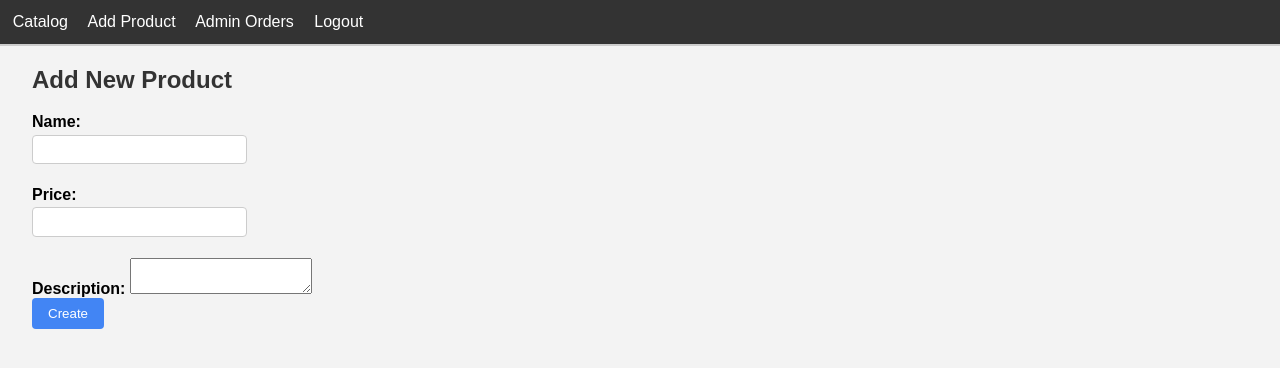
After one commit to nikitosoleil/test, a Django app: page /add_product/ in a window 1280 px wide. The commit adds this page. Shown: the top 368 px of the page. Run offline with Django 4.2, Linux system fonts and the light colour scheme; a user stored in the database is signed in.

Commit message:
Add / delete product

```diff
--- /dev/null
+++ b/store/templates/store/add_product.html
@@ -0,0 +1,17 @@
+{% extends 'store/base.html' %}
+{% block content %}
+    <h2>Add New Product</h2>
+    <form method="POST">
+        {% csrf_token %}
+        <label>Name:</label>
+        <input type="text" name="name">
+        <br>
+        <label>Price:</label>
+        <input type="number" step="0.01" name="price">
+        <br>
+        <label>Description:</label>
+        <textarea name="description"></textarea>
+        <br>
+        <button type="submit">Create</button>
+    </form>
+{% endblock %}
--- a/store/templates/store/base.html
+++ b/store/templates/store/base.html
@@ -16,13 +16,16 @@
         {% if not user.is_superuser %}
             <a href="{% url 'my_orders' %}">My Orders</a>
         {% endif %}
+        {% if user.is_superuser %}
+            <a href="{% url 'add_product' %}">Add Product</a>
+        {% endif %}
+        {% if user.is_superuser %}
+            <a href="{% url 'admin_orders' %}">Admin Orders</a>
+        {% endif %}
         <a href="{% url 'logout' %}">Logout</a>
     {% else %}
         <a href="{% url 'login' %}">Login</a>
         <a href="{% url 'register' %}">Register</a>
-    {% endif %}
-    {% if user.is_superuser %}
-        <a href="{% url 'admin_orders' %}">Admin Orders</a>
     {% endif %}
 </nav>
 <hr>
--- a/store/urls.py
+++ b/store/urls.py
@@ -1,8 +1,9 @@
 from django.shortcuts import redirect
 from django.urls import path
 
-from .views import (add_to_cart, admin_orders, cart_checkout, cart_detail, catalog, create_order, my_orders,
-                    product_detail, register, remove_from_cart, update_order, user_login, user_logout)
+from .views import (add_product, add_to_cart, admin_orders, admin_products, cart_checkout, cart_detail, catalog,
+                    create_order, delete_product, my_orders, product_detail, register, remove_from_cart, update_order,
+                    user_login, user_logout)
 
 urlpatterns = [
     path('', lambda request: redirect('login')),
@@ -19,4 +20,7 @@ urlpatterns = [
     path('cart/add/<int:pk>/', add_to_cart, name='add_to_cart'),
     path('cart/remove/<int:item_id>/', remove_from_cart, name='remove_from_cart'),
     path('cart/checkout/', cart_checkout, name='cart_checkout'),
+    path('admin_products/', admin_products, name='admin_products'),
+    path('add_product/', add_product, name='add_product'),
+    path('delete_product/<int:product_id>/', delete_product, name='delete_product'),
 ]
--- a/store/views.py
+++ b/store/views.py
@@ -1,112 +1,164 @@
-from django.shortcuts import render, redirect, get_object_or_404
 from django.contrib.auth import authenticate, login, logout
+from django.contrib.auth.decorators import login_required, user_passes_test
 from django.contrib.auth.models import User
-from django.contrib.auth.decorators import login_required, user_passes_test
-from .models import FoodProduct, Order, OrderItem, Cart, CartItem
+from django.shortcuts import get_object_or_404, redirect, render
+
+from .models import Cart, CartItem, Order, OrderItem
+from .models import FoodProduct
+
 
 def register(request):
-    if request.method=='POST':
-        u=request.POST['username']
-        p=request.POST['password']
-        User.objects.create_user(username=u,password=p)
+    if request.method == 'POST':
+        u = request.POST['username']
+        p = request.POST['password']
+        User.objects.create_user(username=u, password=p)
         return redirect('login')
-    return render(request,'store/register.html')
+    return render(request, 'store/register.html')
+
 
 def user_login(request):
-    if request.method=='POST':
-        u=request.POST['username']
-        p=request.POST['password']
-        user=authenticate(request,username=u,password=p)
+    if request.method == 'POST':
+        u = request.POST['username']
+        p = request.POST['password']
+        user = authenticate(request, username=u, password=p)
         if user:
-            login(request,user)
+            login(request, user)
             return redirect('catalog')
-    return render(request,'store/login.html')
+    return render(request, 'store/login.html')
+
 
 def user_logout(request):
     logout(request)
     return redirect('login')
 
-@login_required
-def catalog(request):
-    products=FoodProduct.objects.all()
-    return render(request,'store/catalog.html',{'products':products})
-
-@login_required
-def product_detail(request,pk):
-    product=get_object_or_404(FoodProduct,pk=pk)
-    return render(request,'store/product_detail.html',{'product':product})
-
-@login_required
-def create_order(request,pk):
-    product=get_object_or_404(FoodProduct,pk=pk)
-    if request.method=='POST':
-        qty=int(request.POST['qty'])
-        o=Order.objects.create(user=request.user)
-        OrderItem.objects.create(order=o,product=product,quantity=qty,price=product.price*qty)
-        return redirect('my_orders')
-    return render(request,'store/create_order.html',{'product':product})
-
-@login_required
-def my_orders(request):
-    orders=Order.objects.filter(user=request.user)
-    return render(request,'store/my_orders.html',{'orders':orders})
 
 def is_admin(user):
     return user.is_superuser
 
+
+@login_required
+@user_passes_test(is_admin)
+def admin_products(request):
+    products = FoodProduct.objects.all()
+    return render(request, 'store/admin_products.html', {'products': products})
+
+
+@login_required
+@user_passes_test(is_admin)
+def add_product(request):
+    if request.method == 'POST':
+        name = request.POST.get('name')
+        price = request.POST.get('price')
+        description = request.POST.get('description')
+        if name and price:
+            FoodProduct.objects.create(
+                name=name,
+                price=price,
+                description=description
+            )
+        return redirect('admin_products')
+    return render(request, 'store/add_product.html')
+
+
+@login_required
+@user_passes_test(is_admin)
+def delete_product(request, product_id):
+    product = get_object_or_404(FoodProduct, id=product_id)
+    product.delete()
+    return redirect('admin_products')
+
+
+@login_required
+def catalog(request):
+    products = FoodProduct.objects.all()
+    return render(request, 'store/catalog.html', {'products': products})
+
+
+@login_required
+def product_detail(request, pk):
+    product = get_object_or_404(FoodProduct, pk=pk)
+    return render(request, 'store/product_detail.html', {'product': product})
+
+
+@login_required
+def create_order(request, pk):
+    product = get_object_or_404(FoodProduct, pk=pk)
+    if request.method == 'POST':
+        qty = int(request.POST['qty'])
+        o = Order.objects.create(user=request.user)
+        OrderItem.objects.create(order=o, product=product, quantity=qty, price=product.price * qty)
+        return redirect('my_orders')
+    return render(request, 'store/create_order.html', {'product': product})
+
+
+@login_required
+def my_orders(request):
+    orders = Order.objects.filter(user=request.user)
+    return render(request, 'store/my_orders.html', {'orders': orders})
+
+
+def is_admin(user):
+    return user.is_superuser
+
+
 @login_required
 @user_passes_test(is_admin)
 def admin_orders(request):
-    orders=Order.objects.all()
-    return render(request,'store/admin_orders.html',{'orders':orders})
+    orders = Order.objects.all()
+    return render(request, 'store/admin_orders.html', {'orders': orders})
+
 
 @login_required
 @user_passes_test(is_admin)
-def update_order(request,order_id):
-    o=get_object_or_404(Order,pk=order_id)
-    if request.method=='POST':
-        o.status=request.POST['status']
+def update_order(request, order_id):
+    o = get_object_or_404(Order, pk=order_id)
+    if request.method == 'POST':
+        o.status = request.POST['status']
         o.save()
         return redirect('admin_orders')
-    return render(request,'store/update_order.html',{'order':o})
+    return render(request, 'store/update_order.html', {'order': o})
+
 
 @login_required
-def add_to_cart(request,pk):
-    product=get_object_or_404(FoodProduct,pk=pk)
-    cart,created=Cart.objects.get_or_create(user=request.user)
-    if request.method=='POST':
-        qty=int(request.POST.get('qty',1))
-        item,created_item=CartItem.objects.get_or_create(cart=cart,product=product)
+def add_to_cart(request, pk):
+    product = get_object_or_404(FoodProduct, pk=pk)
+    cart, created = Cart.objects.get_or_create(user=request.user)
+    if request.method == 'POST':
+        qty = int(request.POST.get('qty', 1))
+        item, created_item = CartItem.objects.get_or_create(cart=cart, product=product)
         if not created_item:
-            item.quantity+=qty
+            item.quantity += qty
         else:
-            item.quantity=qty
+            item.quantity = qty
         item.save()
         return redirect('cart_detail')
     return redirect('catalog')
 
+
 @login_required
 def cart_detail(request):
-    cart,created=Cart.objects.get_or_create(user=request.user)
-    return render(request,'store/cart.html',{'cart':cart})
+    cart, created = Cart.objects.get_or_create(user=request.user)
+    return render(request, 'store/cart.html', {'cart': cart})
+
 
 @login_required
-def remove_from_cart(request,item_id):
-    item=get_object_or_404(CartItem,pk=item_id,cart__user=request.user)
+def remove_from_cart(request, item_id):
+    item = get_object_or_404(CartItem, pk=item_id, cart__user=request.user)
     item.delete()
     return redirect('cart_detail')
 
+
 @login_required
 def cart_checkout(request):
-    cart,created=Cart.objects.get_or_create(user=request.user)
+    cart, created = Cart.objects.get_or_create(user=request.user)
     if cart.items.exists():
-        o=Order.objects.create(user=request.user)
+        o = Order.objects.create(user=request.user)
         for ci in cart.items.all():
             OrderItem.objects.create(
                 order=o,
                 product=ci.product,
                 quantity=ci.quantity,
-                price=ci.product.price*ci.quantity
+                price=ci.product.price * ci.quantity
             )
         cart.items.all().delete()
     return redirect('my_orders')
```
Also changed, not shown: store/templates/store/admin_products.html (added, +15 -0 lines), store/templates/store/catalog.html (+9 -1 lines), db.sqlite3.
